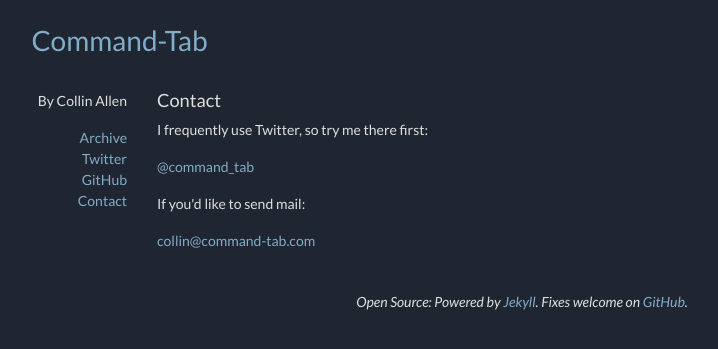
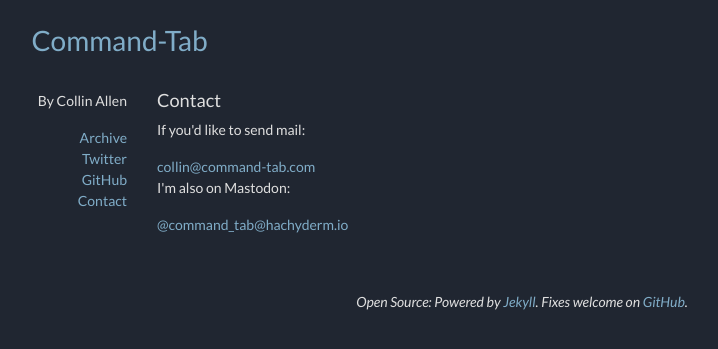
Before and after one commit to command-tab/dotcom, a Jekyll site: the page built from contact.html, in a window 1280 px wide. Shown: the top 349 px of the page, without its empty margins (118-836 px from the left). Built offline with Jekyll 4.4.1, drawn with Linux system fonts in a browser that asks for light colours.

Commit message:
Replace Twitter link with Mastodon

```diff
--- a/contact.html
+++ b/contact.html
@@ -3,12 +3,7 @@ layout: base
 title: Contact
 ---
 <div class="post">
-	<h2>Contact</h2>
-
-  <p>I frequently use Twitter, so try me there first:</p>
-  <p>
-    <a href="https://twitter.com/command_tab">@command_tab</a>
-  </p>
+  <h2>Contact</h2>
 
   <p>If you'd like to send mail:</p>
   <script type="module">
@@ -28,6 +23,11 @@ title: Contact
   </script>
   <span id="address"></span>
   <noscript>
-  <p><code>collin</code>, followed by the <em>at</em> symbol, followed by <code>command-tab.com</code>.</p>
+    <p><code>collin</code>, followed by the <em>at</em> symbol, followed by <code>command-tab.com</code>.</p>
   </noscript>
+
+  <p>I'm also on Mastodon:</p>
+  <p>
+    <a href="https://hachyderm.io/@command_tab">@command_tab@hachyderm.io</a>
+  </p>
 </div>
```
